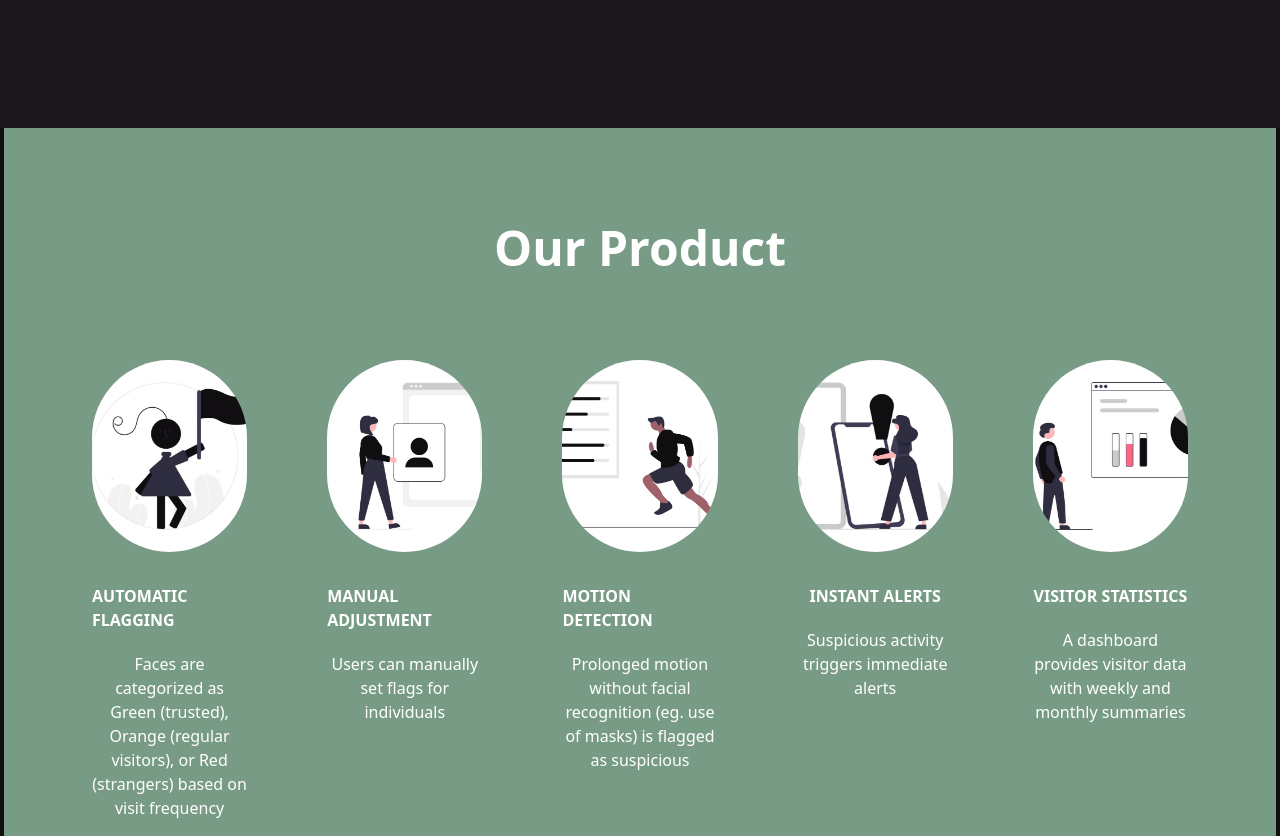
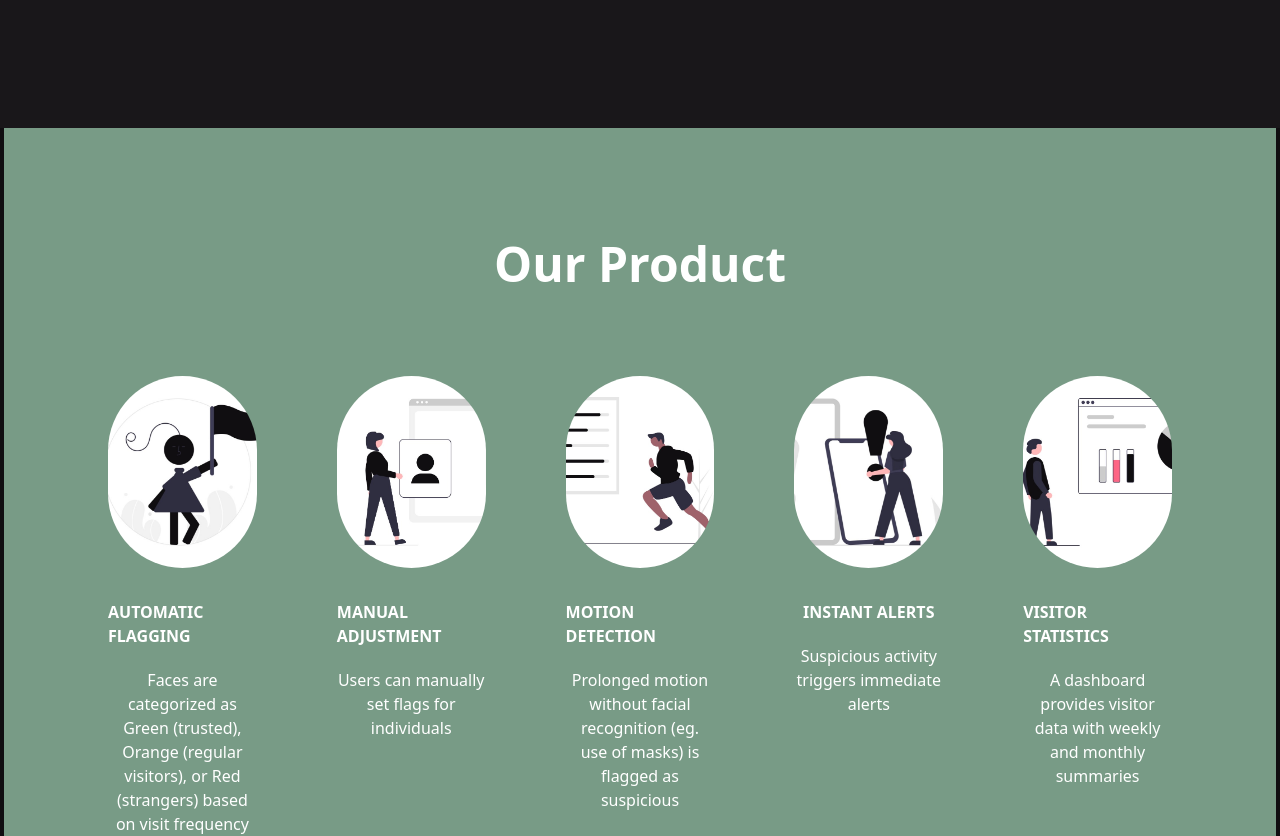
Before and after one commit to Kunaluu/oversight, a React (Vite) app: page / in a window 1280 px wide. Shown: the part 760-1596 px from the top of the page. Built offline with nearby package versions, Linux system fonts and the light colour scheme.

Commit message:
changes: 1. spacing in about us and plan

```diff
--- a/src/components/About Us.jsx
+++ b/src/components/About Us.jsx
@@ -47,7 +47,7 @@ import person2Image from "../assets/michelle.jpg";
 const AboutUs = () => {
   return (
     <section id="about">
-      <div className="flex flex-col items-center justify-center bg-customBlue p-16">
+      <div className="flex flex-col items-center justify-center bg-customBlue p-20">
         <h1 className="text-5xl font-semibold text-white mt-8 mb-16">
           This is us
         </h1>
--- a/src/components/Plan.jsx
+++ b/src/components/Plan.jsx
@@ -50,7 +50,7 @@ import product5Image from "../assets/product5.jpg";
 const Plan = () => {
   return (
     <section id="demo">
-      <div className="flex flex-col items-center justify-center bg-customGreen p-16">
+      <div className="flex flex-col items-center justify-center bg-customGreen p-20">
         <h1 className="text-5xl font-semibold text-white mt-8 mb-16">
           Our Product
         </h1>
```
